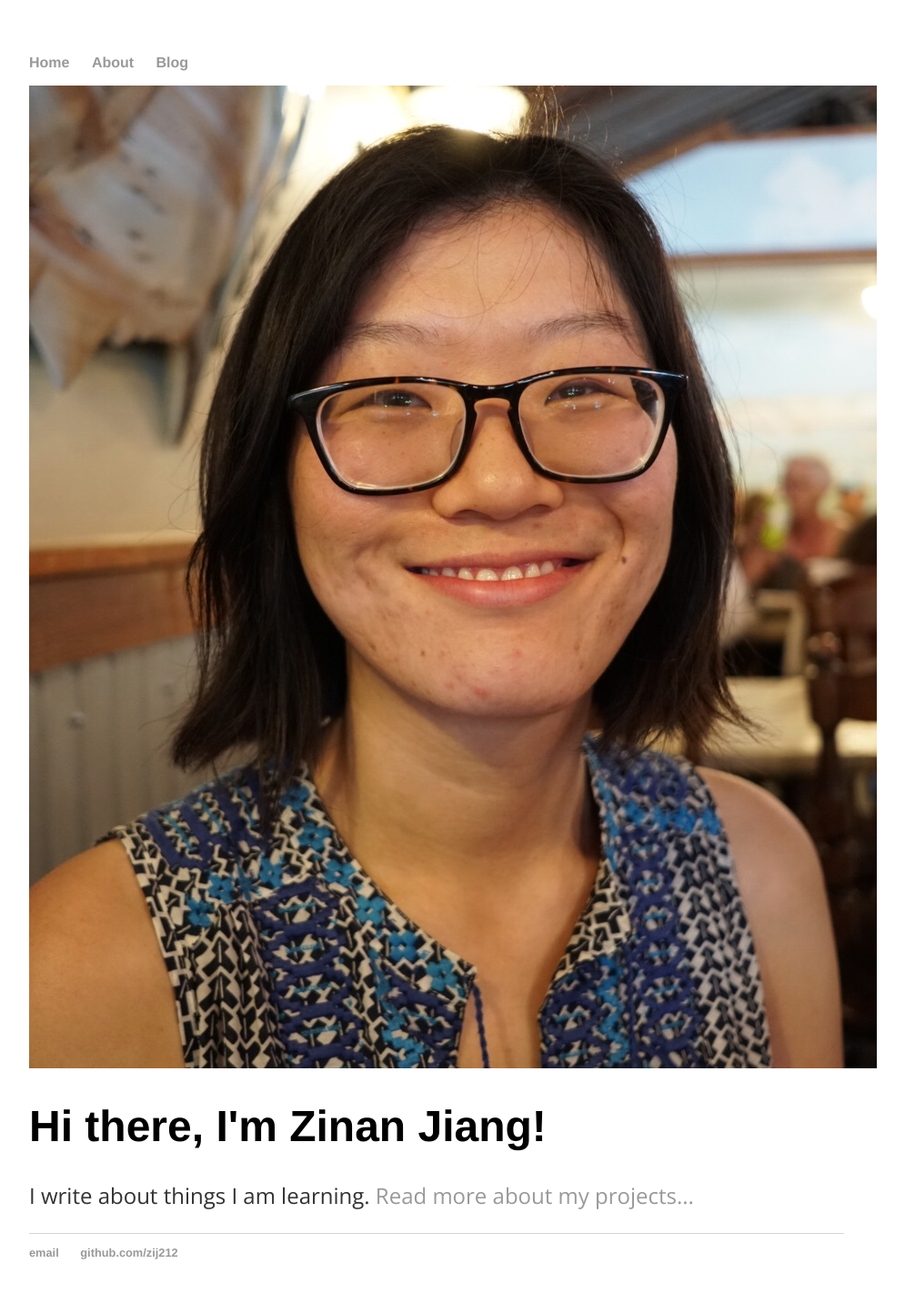
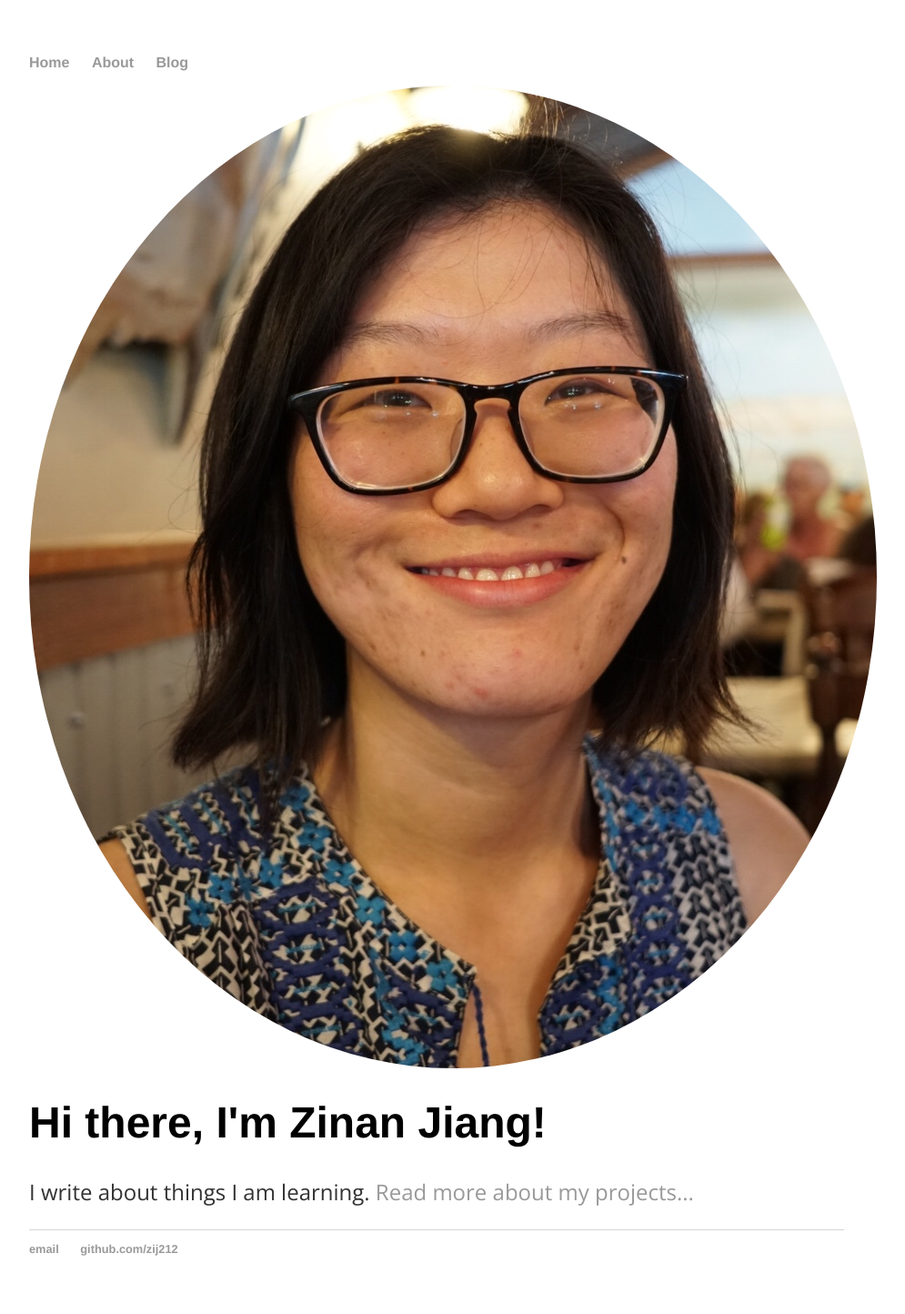
Before and after one commit to zij212/zij212.github.io, a Jekyll site: the page built from index.html, in a window 1280 px wide. Shown: the whole page at 91% size, without its empty margins (160-1155 px from the left). Built offline with Jekyll 4.4.1, drawn with Linux system fonts in a browser that asks for light colours.

Commit message:
Update main.css

```diff
--- a/css/main.css
+++ b/css/main.css
@@ -44,3 +44,12 @@ ul.posts {
 ul.posts li {
     list-style: none;
 }
+
+img {
+  vertical-align: middle;
+}
+
+
+.img-circle {
+  border-radius: 50%;
+}
```
